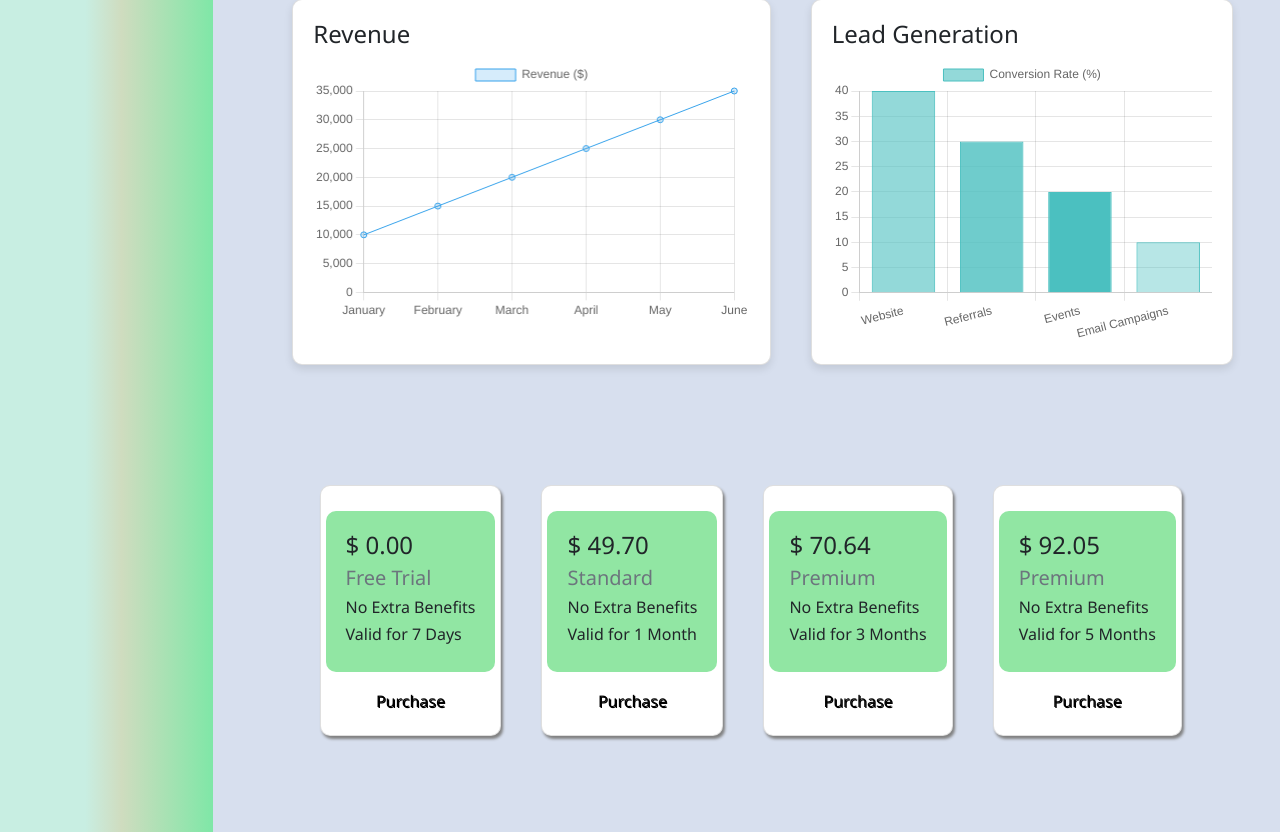
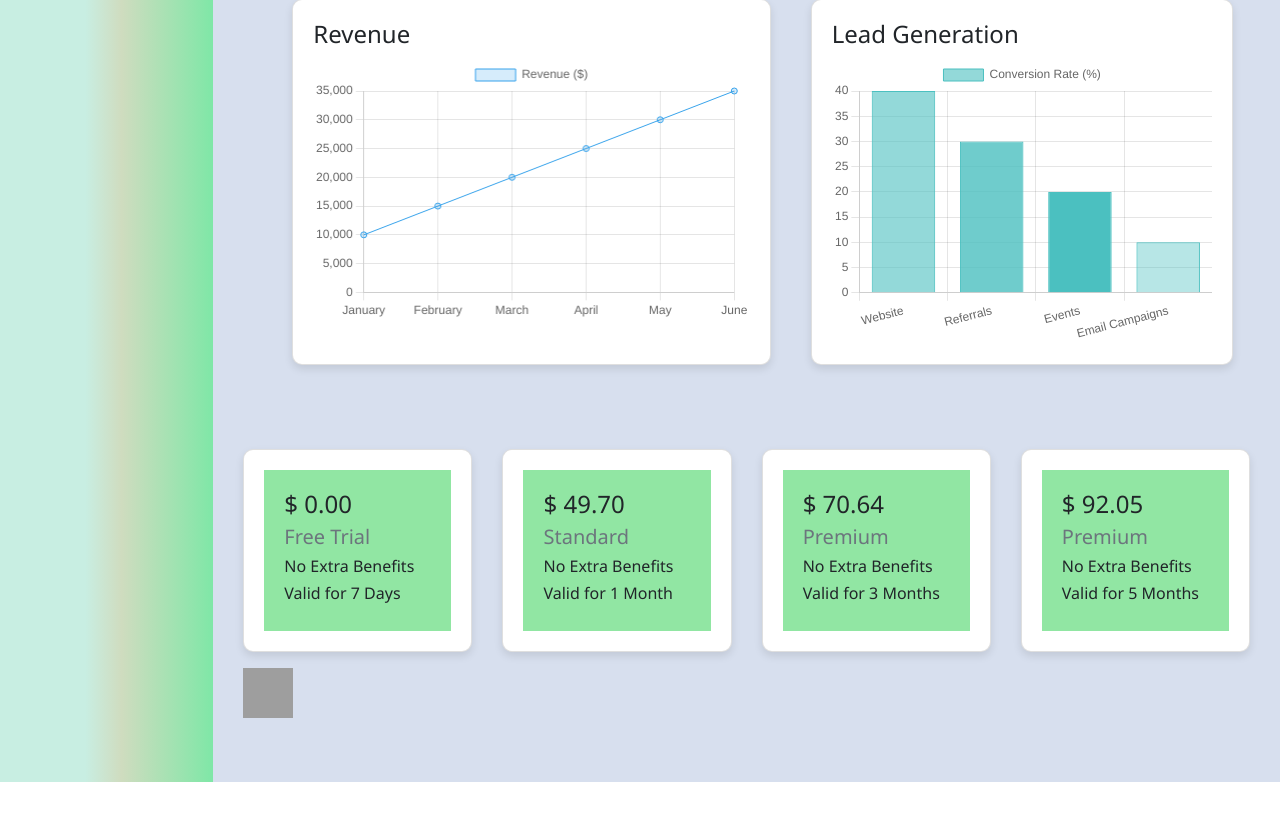
Before and after one commit to renukaraviotp/CRM, a Django app: page /dashboardc in a window 1280 px wide. Shown: the part 835-1667 px from the top of the page. After the commit the page ends 1617 px from the top, so only its background shows below. Run offline with Django 4.2, Linux system fonts and the light colour scheme; some libraries are stand-ins or nearby versions; grey boxes are pictures that could not be loaded.

Commit message:
12 commit

```diff
--- a/crmapp/views.py
+++ b/crmapp/views.py
@@ -5,7 +5,9 @@ def landpage(request):
     return render(request,'crmland.html')
 
 def dashboardc(request):
-    return render(request,'dashboard.html')
+    dashboard = request.GET.get('dashboard',' ').split(',')
+    return render(request,'dashboard.html',{'dashboard':dashboard})
 
 def archivec(request):
-    return render(request,'archive.html')
+    item_ids = request.GET.get('item_ids',' ').split(',')
+    return render(request,'archive.html', {'item_ids': item_ids})
--- a/templates/dashboard.html
+++ b/templates/dashboard.html
@@ -283,9 +283,9 @@
         </div>
     </div>
 {% comment %} archive cards {% endcomment %}
-    <div class=" col justify-content-center  py-5" style="display: flex;flex-wrap: wrap;justify-content: start;">
+    {% comment %} <div class=" col justify-content-center  py-5" style="display: flex;flex-wrap: wrap;justify-content: start;">
 
-        <div class="mx-md-3" style"gap:20px;z-index:1000;">
+        <div class="mx-md-3" style"gap:20px;z-index:9999;">
             <div class="card draggable cardbox mt-4 ml-2" draggable="true">
                 <div class="card-body" style="margin-top: 20px;background-color: #91e6a3;border-radius:10px;gap:20px" >
                 <h4 class="card-title">$ 0.00</h4>
@@ -332,8 +332,87 @@
                 <center> <a href="#" class="btn p-3 w-100 " >Purchase</a> </center>
             </div>
         </div>
-    </div>
+    </div> {% endcomment %}
 
+    <div class="container mt-3 mb-3 pt-1">
+        <h1 class="text-center mt-3 mb-3 display-4"><u></u></h1>
+        <div class="row">
+
+          {% if '1' not in dashboard %}
+          <div class="col-sm-3 mb-3">
+            <div id="draggable1" class="card" draggable="true" >
+              <div class="side front" >
+                  <div class="card-body" style="background-color: #91e6a3;">
+                    <h4 class="card-title">$ 0.00</h4>
+                    <h5 class="card-subtitle mb-2 text-muted">Free Trial</h5>
+                    <h6>No Extra Benefits</h6>
+                    <h6>Valid for 7 Days</h6>
+                </div>
+
+
+              </div>
+
+            </div>
+          </div>
+          {% endif %}
+
+
+
+          {% if '2' not in dashboard %}
+          <div class="col-sm-3 mb-3">
+            <div id="draggable2" class="card" draggable="true" >
+              <div class="side front">
+                  <div class="card-body" style="background-color: #91e6a3">
+                    <h4 class="card-title">$ 49.70</h4>
+                    <h5 class="card-subtitle mb-2 text-muted">Standard</h5>
+                    <h6>No Extra Benefits</h6>
+                    <h6>Valid for 1 Month</h6>
+                    </div>
+              </div>
+
+            </div>
+          </div>
+          {% endif %}
+
+          {% if '3' not in dashboard %}
+          <div class="col-sm-3 mb-3">
+            <div id="draggable3" class="card" draggable="true">
+              <div class="side front">
+                  <div class="card-body" style="background-color: #91e6a3;">
+                    <h4 class="card-title">$ 70.64</h4>
+                    <h5 class="card-subtitle mb-2 text-muted">Premium</h5>
+                    <h6>No Extra Benefits</h6>
+                    <h6>Valid for 3 Months</h6>
+                    </div>
+              </div>
+
+            </div>
+          </div>
+          {% endif %}
+
+
+          {% if '4' not in dashboard %}
+        <div class="col-sm-3 mb-3">
+          <div id="draggable4" class="card" draggable="true">
+            <div class="side front">
+              <div class="card-body" style="background-color: #91e6a3;">
+                <h4 class="card-title">$ 92.05</h4>
+                <h5 class="card-subtitle mb-2 text-muted">Premium</h5>
+                <h6>No Extra Benefits</h6>
+                <h6>Valid for 5 Months</h6>
+                </div>
+            </div>
+
+        </div>
+        {% endif %}
+        </div>
+      </div>
+
+      <div id="popup" class="popup">
+        <div class="popup-content">
+          <img src="https://img.freepik.com/premium-vector/trash-can-logo_609277-204.jpg" style="height: 50px; width: 50px;"  class="img-fluid">
+        </div>
+      </div>
 
     <br><br>
     <script>
@@ -435,7 +514,7 @@
             }
         });
     </script>
-    <script>
+    {% comment %} <script>
         let cards = document.getElementsByClassName('cardbox');
         let archivebox = document.getElementById('archivebox');
         let archivediv = document.getElementById('archivediv');
@@ -572,8 +651,76 @@
 
         });
 
+    </script> {% endcomment %}
+    <script>
+
+        document.querySelectorAll('.card').forEach(card => {
+                  card.addEventListener('dragstart', function(e) {
+                      e.dataTransfer.setData('text/plain', card.id);
+                      document.getElementById('popup').style.display = "block"; // Show the popup
+                  });
+              });
+
+              document.getElementById('popup').addEventListener('dragover', function(e) {
+                  e.preventDefault();
+              });
+
+              document.getElementById('popup').addEventListener('drop', function(e) {
+                  e.preventDefault();
+                  document.getElementById('popup').style.display = "none"; // Hide the popup
+                  var data = e.dataTransfer.getData('text/plain');
+                  if (data) {
+                      var card = document.getElementById(data);
+                      card.parentNode.removeChild(card); // Remove the dropped card from the page
+                  }
+              });
+
+              document.addEventListener('dragover', function(e) {
+                  e.preventDefault();
+              });
+
+              document.addEventListener('drop', function(e) {
+                  e.preventDefault();
+                  document.getElementById('popup').style.display = "none"; // Hide the popup
+              });
+
+
+
+
+
+              // Function to retrieve card IDs from the first page and redirect to the second page with item_ids
+              function redirectToSecondPage() {
+                  var cardIds = [];
+                  document.querySelectorAll('.card').forEach(card => {
+                      var cardId = card.id.replace('draggable', '');
+                      cardIds.push(cardId);
+                  });
+                  var linkToSecondPage = '{% url "archivec" %}?item_ids=' + cardIds.join(',');
+                  window.location.href = linkToSecondPage; // Redirect to the second page with card IDs
+              }
+
+
+
+              document.addEventListener("DOMContentLoaded", function() {
+                const enquiryBox = document.getElementById("enquiry-box");
+                const enquiryLink = document.getElementById("enquiry-link");
+                const closeEnquiryBox = document.getElementById("close-enquiry-box");
+
+                enquiryLink.addEventListener("click", function(event) {
+                    event.preventDefault();
+                    enquiryBox.style.display = "block";
+                });
+
+                closeEnquiryBox.addEventListener("click", function() {
+                    enquiryBox.style.display = "none";
+                });
+            });
+
+
+
+
+
     </script>
-
 
 </body>
 {% endblock %}
```
